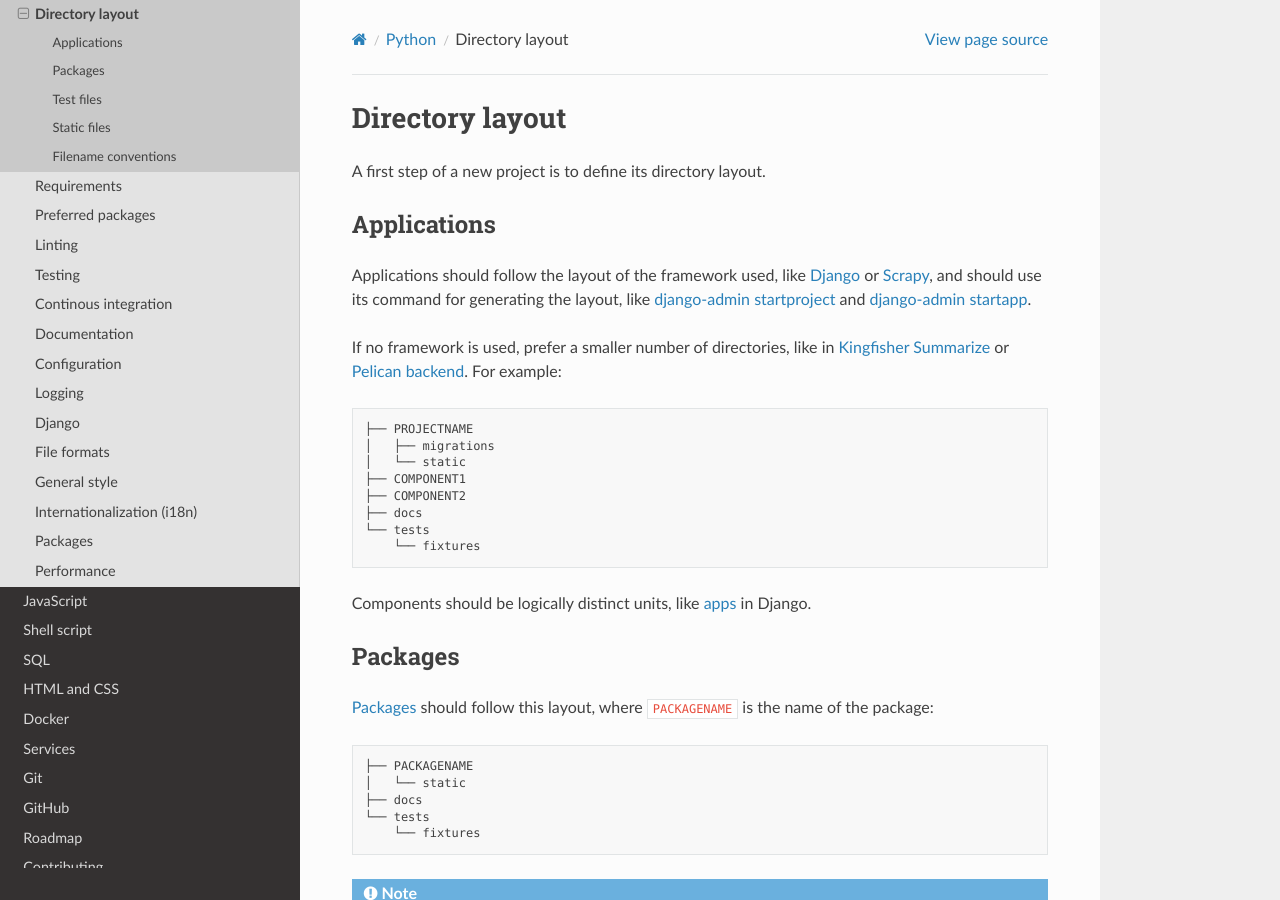
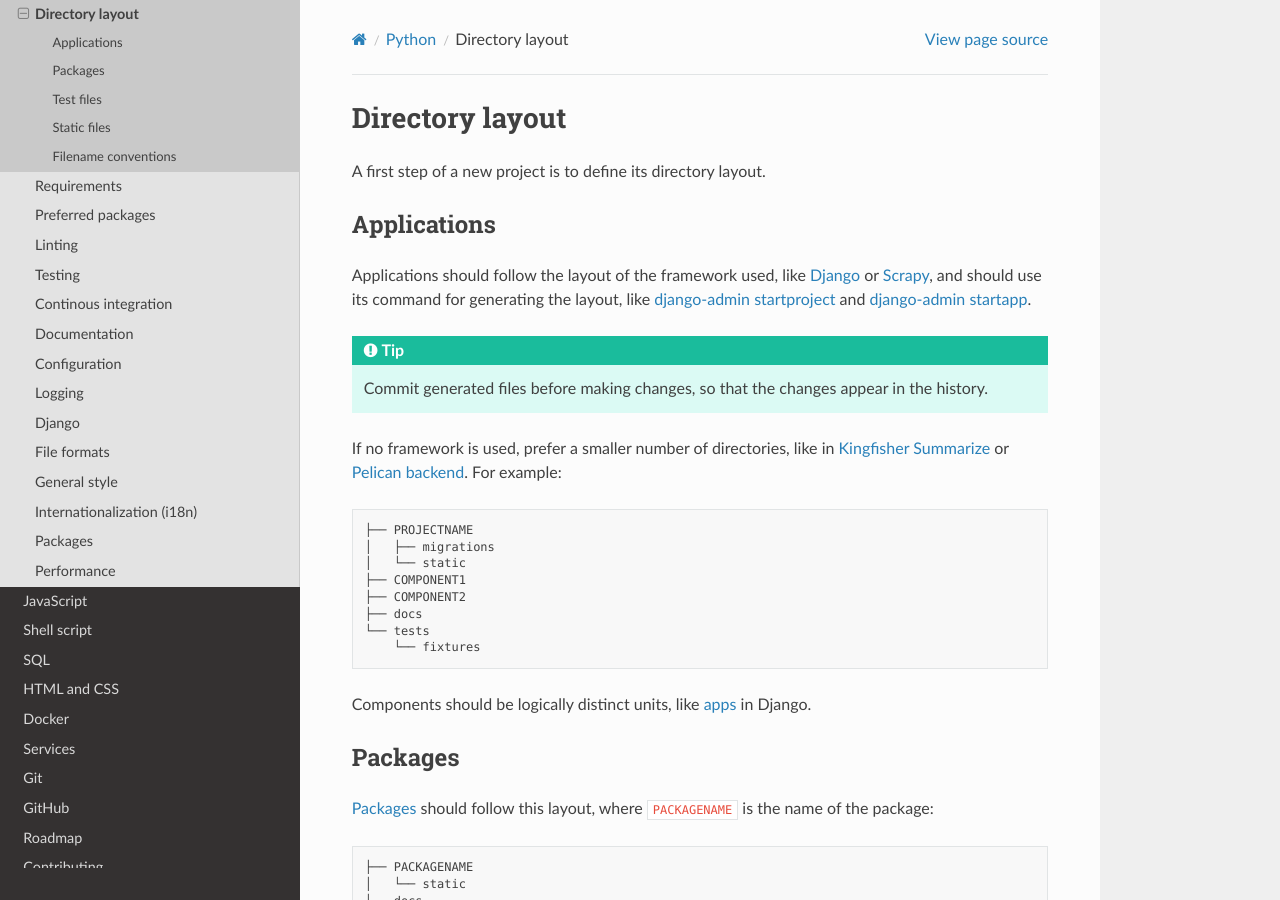
Before and after one commit to open-contracting/software-development-handbook, a Sphinx documentation site: the page built from docs/python/layout.rst, in a window 1280 px wide and 900 px high. Built offline with Sphinx 7.4.7 and the Read the Docs theme 2.0.0, drawn with Linux system fonts in a browser that asks for light colours.

Commit message:
python/layout: Add tip about committing generated files as-is

```diff
--- a/docs/python/layout.rst
+++ b/docs/python/layout.rst
@@ -7,6 +7,10 @@ Applications
 ------------
 
 Applications should follow the layout of the framework used, like `Django <https://docs.djangoproject.com/en/3.2/intro/tutorial01/>`__ or `Scrapy <https://docs.scrapy.org/en/latest/topics/commands.html#default-structure-of-scrapy-projects>`__, and should use its command for generating the layout, like `django-admin startproject <https://docs.djangoproject.com/en/3.2/ref/django-admin/#startproject>`__ and `django-admin startapp <https://docs.djangoproject.com/en/3.2/ref/django-admin/#startapp>`__.
+
+.. tip::
+
+   Commit generated files before making changes, so that the changes appear in the history.
 
 If no framework is used, prefer a smaller number of directories, like in `Kingfisher Summarize <https://github.com/open-contracting/kingfisher-summarize>`__ or `Pelican backend <https://github.com/open-contracting/pelican-backend>`__. For example:
 
```
